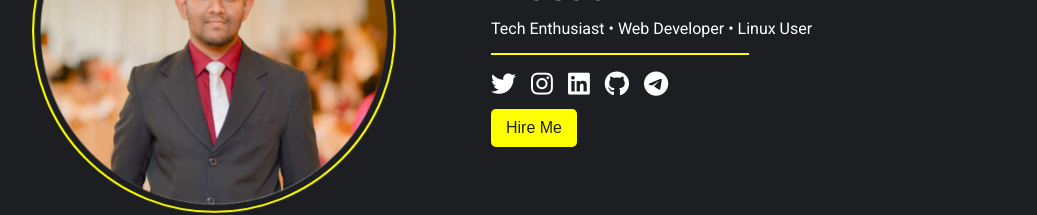
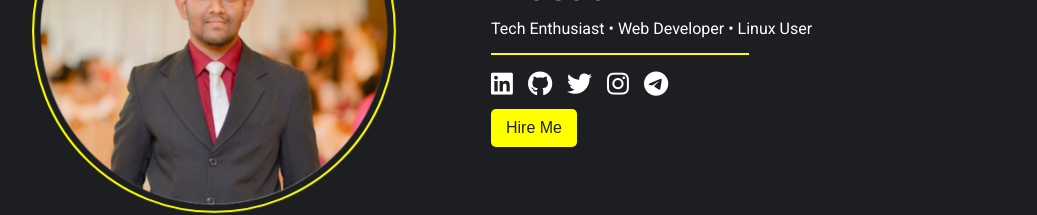
Before and after one commit to NandiyaLive/nandiyalive.github.io, a React (Create React App) app: page / in a window 1280 px wide. Shown: the part 254-469 px from the top of the page, without its empty margins (159-1196 px from the left). Built offline with nearby package versions, Linux system fonts and the light colour scheme.

Commit message:
Update Home.js

```diff
--- a/src/Home.js
+++ b/src/Home.js
@@ -18,17 +18,17 @@ const Home = () => {
                     <p>Tech Enthusiast • Web Developer • Linux User</p>
                     <hr />
                     <div className="social-icons">
+                        <a href="www.linkedin.com/in/neranjanaprasad" title="Linkedin" target="_blank" rel="noreferrer"><i
+                            className="fab fa-linkedin"></i></a>
+
+                        <a href="https://github.com/NandiyaLive" title="GitHub" target="_blank" rel="noreferrer"><i
+                            className="fab fa-github"></i></a>
+
                         <a href="https://twitter.com/NandiyaLive" title="Twitter" target="_blank" rel="noreferrer"><i
                             className="fab fa-twitter"></i></a>
 
                         <a href="https://instagram.com/NandiyaLive" title="Instagram" target="_blank" rel="noreferrer"><i
                             className="fab fa-instagram"></i></a>
-
-                        <a href="https://linkedin.com/neranjanaprasad" title="Linkedin" target="_blank" rel="noreferrer"><i
-                            className="fab fa-linkedin"></i></a>
-
-                        <a href="https://github.com/NandiyaLive" title="GitHub" target="_blank" rel="noreferrer"><i
-                            className="fab fa-github"></i></a>
 
                         <a href="https://t.me/NandiyaLive" title="Telegram" target="_blank" rel="noreferrer"><i
                             className="fab fa-telegram-plane"></i></a>
```
